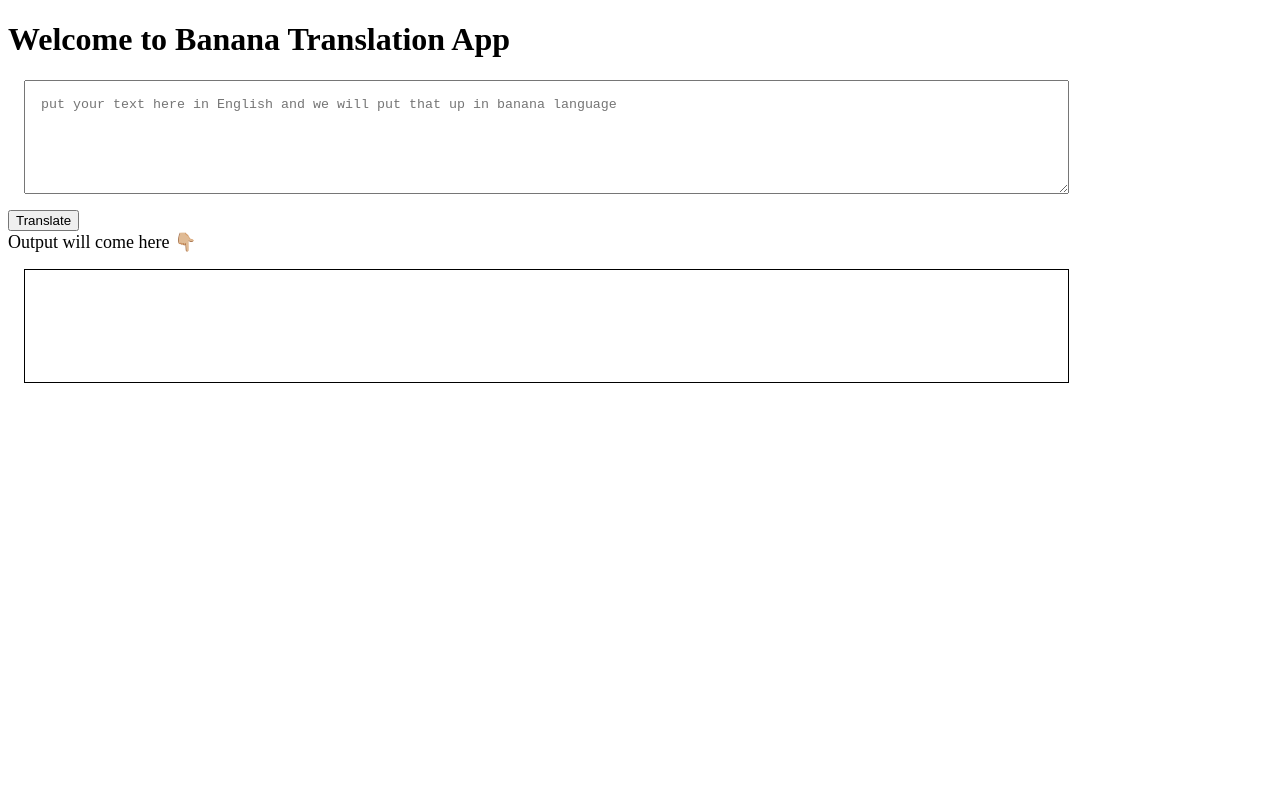
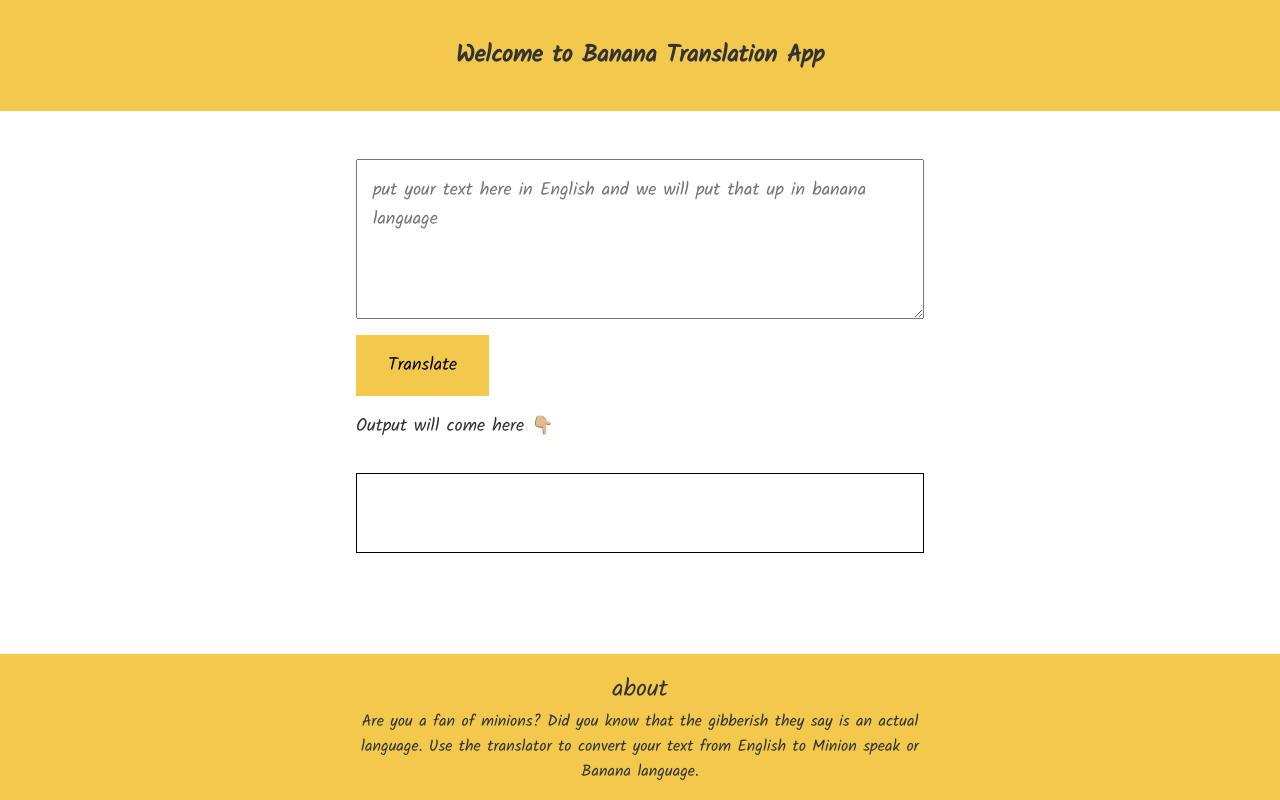
Before and after one commit to vvaibhavdesai/Making-bananatalkapp-using-vanillaJs, a plain HTML site: page index.html in a window 1280 px wide. Drawn offline with Linux system fonts and the light colour scheme.

Commit message:
update style and  index

```diff
--- a/index.html
+++ b/index.html
@@ -5,39 +5,34 @@
     <meta charset="UTF-8">
     <meta name="viewport" content="width=device-width, initial-scale=1.0">
     <title>Banana Translator App|</title>
-    <!-- textarea styling -->
-    <style>
-        textarea {
-            width: 80%;
-            height: 10vh;
-            display: block;
-            margin: 1rem;
-            padding: 1rem;
-        }
 
-        #output{
-            border: 1px solid black;
-            height:10vh;
-            width:80% ;
-            margin:1rem;
-            padding:1rem;
-
-        }
-    </style>
+   <link href="style.css" rel="stylesheet">
 </head>
 
 <body>
-    <h1>Welcome to Banana Translation App</h1>
-    <textarea id="txt-input"
-        placeholder="put your text here in English and we will put that up in banana language"></textarea>
+    <nav>
+        <header>
+            <h1>Welcome to Banana Translation App</h1>
+        </header>
+    </nav>
 
-    <button id="btn-translate">Translate</button>
-
-    <div style="font-size: large;">Output will come here 👇🏼</div>
-    <div id="output"></div>
+    <main>
+        <textarea id="txt-input" placeholder="put your text here in English and we will put that up in banana language"></textarea>
 
 
+        <div>
 
+            <button id="btn-translate">Translate</button>
+        </div>
+
+        <div style="font-size: large;">Output will come here 👇🏼</div>
+        <div id="output"></div>
+    </main>
+
+    <footer>
+        <div style="font-size: x-large";>about</div>
+        <p>Are you a fan of minions? Did you know that the gibberish they say is an actual language. Use the translator to convert your text from English to Minion speak or Banana language.</p>
+    </footer>
     <script src="app.js" type="text/javascript"></script>
 </body>
 
--- /dev/null
+++ b/style.css
@@ -0,0 +1,81 @@
+/* <!-- textarea styling --> */
+@import url('https://fonts.googleapis.com/css2?family=Kalam&display=swap');
+
+
+* {
+    box-sizing: border-box;
+}
+
+:root {
+    --primary: #F2C94C;
+    --black: #333333;
+    --width-break:600px;
+}
+
+nav{
+    background-color:var(--primary);
+    text-align:center;
+    padding:1rem;
+}
+
+body {
+    margin: 0;
+    font-family: 'Kalam', cursive;
+    color: #333333;
+}
+
+main {
+    margin: auto;
+    padding: 1rem;
+    max-width: var(--width-break);
+}
+
+textarea {
+    width: 100%;
+    min-height: 20vh;
+    font-size:large;
+    margin-top: 1rem;
+    display: block;
+    margin-top: 2rem;
+    font-family: inherit;
+    padding: 1rem;
+}
+
+#btn-translate{
+    font-family:'Kalam',cursive;
+}
+
+
+#output{
+    border: 1px solid black;
+    min-height:10vh;
+    max-height:20vh;
+    width:100% ;
+    margin-top:2rem;
+    padding:1rem;
+
+}
+
+footer {
+    position: fixed;
+    bottom: 0;
+    width: 100%;
+    padding: 1rem;
+    background-color: var(--primary);
+    text-align: center;
+    display:block;
+}
+
+footer p {
+    max-width: var(--width-break);
+    margin: auto;
+}
+
+button {
+    background-color: var(--primary);
+    border: none;
+    margin: 1rem 0rem;
+    padding: 1rem 2rem;
+    font-family: 'Kalam', cursive;
+    font-size: large;
+}
```
